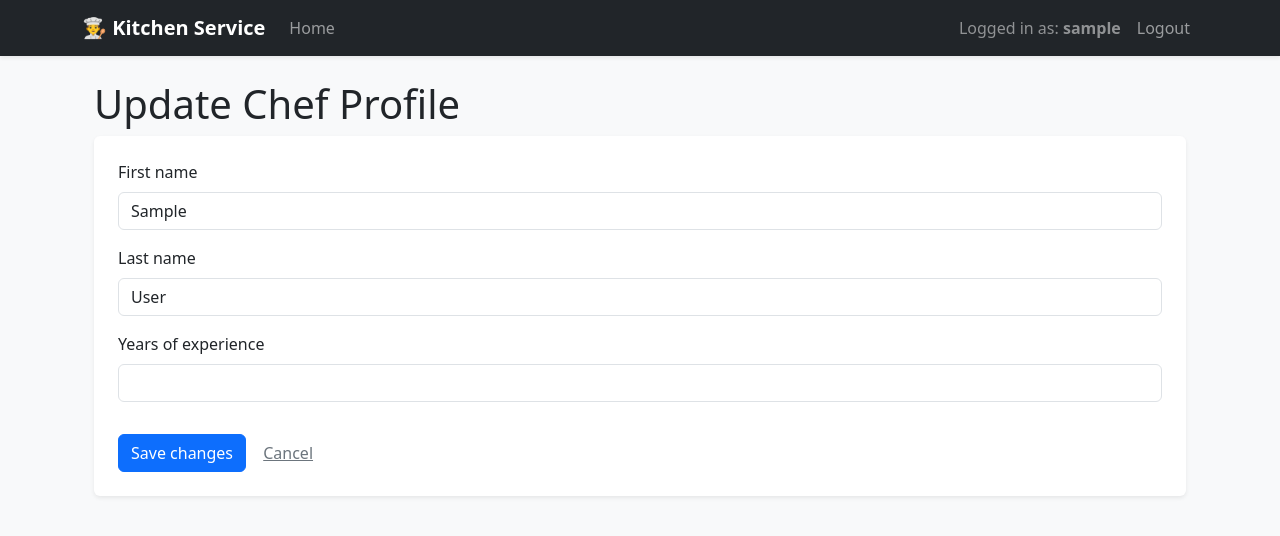
After one commit to YanTumar/py-kitchen-service, a Django app: page /cooks/1/update/ in a window 1280 px wide. The commit adds this page. Shown: the top 536 px of the page. Run offline with Django 5.2, Linux system fonts and the light colour scheme; the visitor is signed in with stand-in values (Sample User, id 1); data comes from the database, SQL or seed files in the repository; some libraries are stand-ins or nearby versions.

Commit message:
Implement Cook update profile with django-crispy-forms

```diff
--- /dev/null
+++ b/kitchen/forms.py
@@ -0,0 +1,7 @@
+from django import forms
+from django.contrib.auth import get_user_model
+
+class CookExperienceUpdateForm(forms.ModelForm):
+    class Meta:
+        model = get_user_model()
+        fields = ["first_name", "last_name", "years_of_experience"]
--- a/kitchen/urls.py
+++ b/kitchen/urls.py
@@ -1,5 +1,5 @@
 from django.urls import path
-from .views import index, DishTypeListView, CookListView, DishListView, CookDetailView
+from .views import index, DishTypeListView, CookListView, DishListView, CookDetailView, CookUpdateView
 
 urlpatterns = [
     path("", index, name="index"),
@@ -7,6 +7,7 @@ urlpatterns = [
     path("cooks/", CookListView.as_view(), name="cook-list"),
     path("dishes/", DishListView.as_view(), name="dish-list"),
     path("cooks/<int:pk>/", CookDetailView.as_view(), name="cook-detail"),
+    path("cooks/<int:pk>/update/", CookUpdateView.as_view(), name="cook-update"),
 ]
 
 app_name = "kitchen"
--- a/kitchen/views.py
+++ b/kitchen/views.py
@@ -1,8 +1,12 @@
 from django.shortcuts import render
+from django.urls import reverse_lazy
 from django.views import generic
-from .models import Cook, Dish, DishType
 from django.contrib.auth.mixins import LoginRequiredMixin
 from django.contrib.auth.decorators import login_required
+
+from .models import Cook, Dish, DishType
+from kitchen.forms import CookExperienceUpdateForm
+
 
 @login_required
 def index(request):
@@ -17,6 +21,7 @@ def index(request):
     }
 
     return render(request, "kitchen/index.html", context=context)
+
 
 class DishTypeListView(LoginRequiredMixin, generic.ListView):
     model = DishType
@@ -58,3 +63,12 @@ class CookDetailView(LoginRequiredMixin, generic.DetailView):
     model = Cook
     template_name = "kitchen/cook_detail.html"
     context_object_name = "cook"
+
+
+class CookUpdateView(LoginRequiredMixin, generic.UpdateView):
+    model = Cook
+    form_class = CookExperienceUpdateForm
+    template_name = "kitchen/cook_form.html"
+
+    def get_success_url(self):
+        return reverse_lazy("kitchen:cook-detail", kwargs={"pk": self.object.id})
--- /dev/null
+++ b/templates/kitchen/cook_form.html
@@ -0,0 +1,13 @@
+{% extends "base.html" %}
+{% load crispy_forms_tags %} {% block content %}
+  <div class="container mt-4">
+    <h1>Update Chef Profile</h1>
+    <form action="" method="post" class="card p-4 shadow-sm border-0">
+      {% csrf_token %}
+      {{ form|crispy }} <div class="mt-3">
+        <button type="submit" class="btn btn-primary">Save changes</button>
+        <a href="{% url 'kitchen:cook-detail' pk=cook.id %}" class="btn btn-link text-secondary">Cancel</a>
+      </div>
+    </form>
+  </div>
+{% endblock %}
```
Also changed, not shown: py_kitchen_service/settings.py (+6 -6 lines), templates/kitchen/cook_detail.html (+8 -2 lines).
